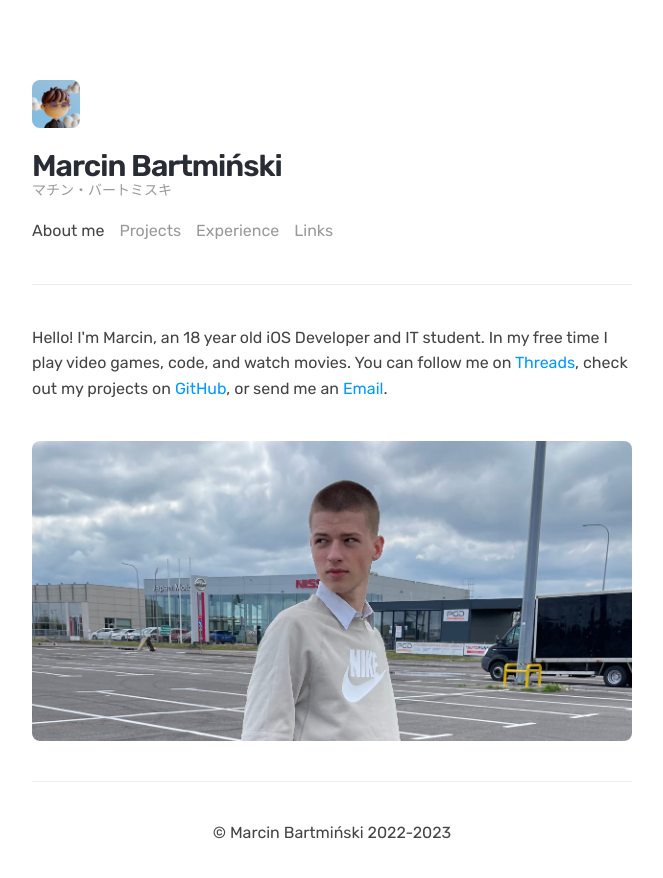
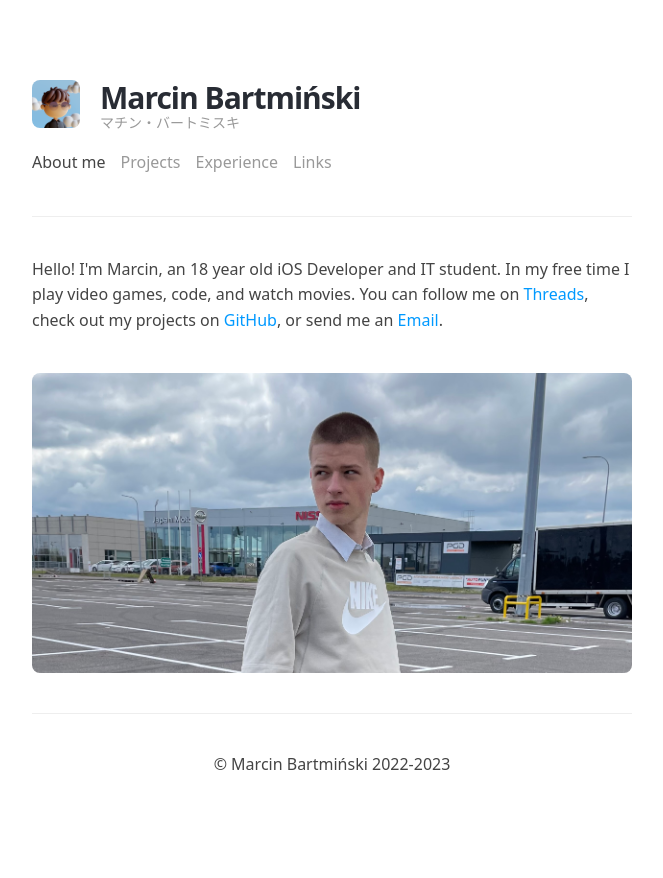
Before and after one commit to mbdjj/website, a Next.js app: page / in a window 1280 px wide. Shown: the top 878 px of the page, without its empty margins (308-971 px from the left). After the commit the page ends 854 px from the top, so only its background shows below. Built offline with nearby package versions, Linux system fonts and the light colour scheme.

Commit message:
:sparkles: Change nav design

```diff
--- a/components/Nav/Nav.js
+++ b/components/Nav/Nav.js
@@ -82,6 +82,7 @@ export default function Nav(props) {
   return (
     <div className={styles.nav}>
       <div className={styles.navContainer}>
+        <div className={styles.navTitle}>
           <div className={styles.avatarLinkDiv}>
             <Link href="/" className={styles.avatarLink} aria-label="Main page">
               <div className={styles.avatarDiv}>
@@ -97,13 +98,7 @@ export default function Nav(props) {
             </Link>
           </div>
           <div className={styles.titleDiv}>
-          <h1
-            style={
-              selectedArray[0] != "selected" ? { paddingBottom: "14px" } : {}
-            }
-          >
-            {getNavTitle(props.selectedItem)}
-          </h1>
+            <h1>{getNavTitle(props.selectedItem)}</h1>
 
             {selectedArray[0] == "selected" ? (
               <p className="caption" ref={captionRef} onClick={changeTitle}>
@@ -112,6 +107,7 @@ export default function Nav(props) {
             ) : (
               <></>
             )}
+          </div>
         </div>
         <nav>
           <div>
@@ -130,7 +126,10 @@ export default function Nav(props) {
           </div>
           <div>
             <p>
-              <Link className={"navLink " + selectedArray[2]} href="/experience">
+              <Link
+                className={"navLink " + selectedArray[2]}
+                href="/experience"
+              >
                 Experience
               </Link>
             </p>
--- a/components/Nav/Nav.module.css
+++ b/components/Nav/Nav.module.css
@@ -19,6 +19,13 @@
   width: 100%;
 }
 
+.navTitle {
+  display: flex;
+  gap: 20px;
+  height: 50px;
+  justify-content: center;
+}
+
 .avatarLinkDiv {
   flex: 0 0 auto;
   height: auto;
@@ -32,6 +39,7 @@
   display: block;
   height: 48px;
   overflow: visible;
+  position: relative;
   text-decoration: none;
   width: 48px;
 }
@@ -60,6 +68,7 @@
 .titleDiv {
   display: flex;
   flex-flow: column nowrap;
+  justify-content: center;
 }
 
 .animateTitle {
--- a/styles/globals.css
+++ b/styles/globals.css
@@ -1,9 +1,9 @@
 body {
   margin: 0;
+  font-family: system-ui, -apple-system, BlinkMacSystemFont, 'Segoe UI', Roboto, Oxygen, Ubuntu, Cantarell, 'Open Sans', 'Helvetica Neue', sans-serif;
 }
 
 h1 {
-  font-family: "Rubik", sans-serif;
   font-size: 30px;
   font-style: normal;
   font-weight: 600;
@@ -18,7 +18,6 @@ h1 {
 }
 
 h2 {
-  font-family: "Rubik", sans-serif;
   font-size: 24px;
   font-style: normal;
   font-weight: 600;
@@ -32,7 +31,6 @@ h2 {
 }
 
 h3 {
-  font-family: "Rubik", sans-serif;
   font-size: 18px;
   font-style: normal;
   font-weight: 600;
@@ -46,7 +44,6 @@ h3 {
 }
 
 p {
-  font-family: "Rubik", sans-serif;
   font-size: 16px;
   font-style: normal;
   font-weight: 400;
```
Lines whose indentation alone changed are shown as unchanged.
